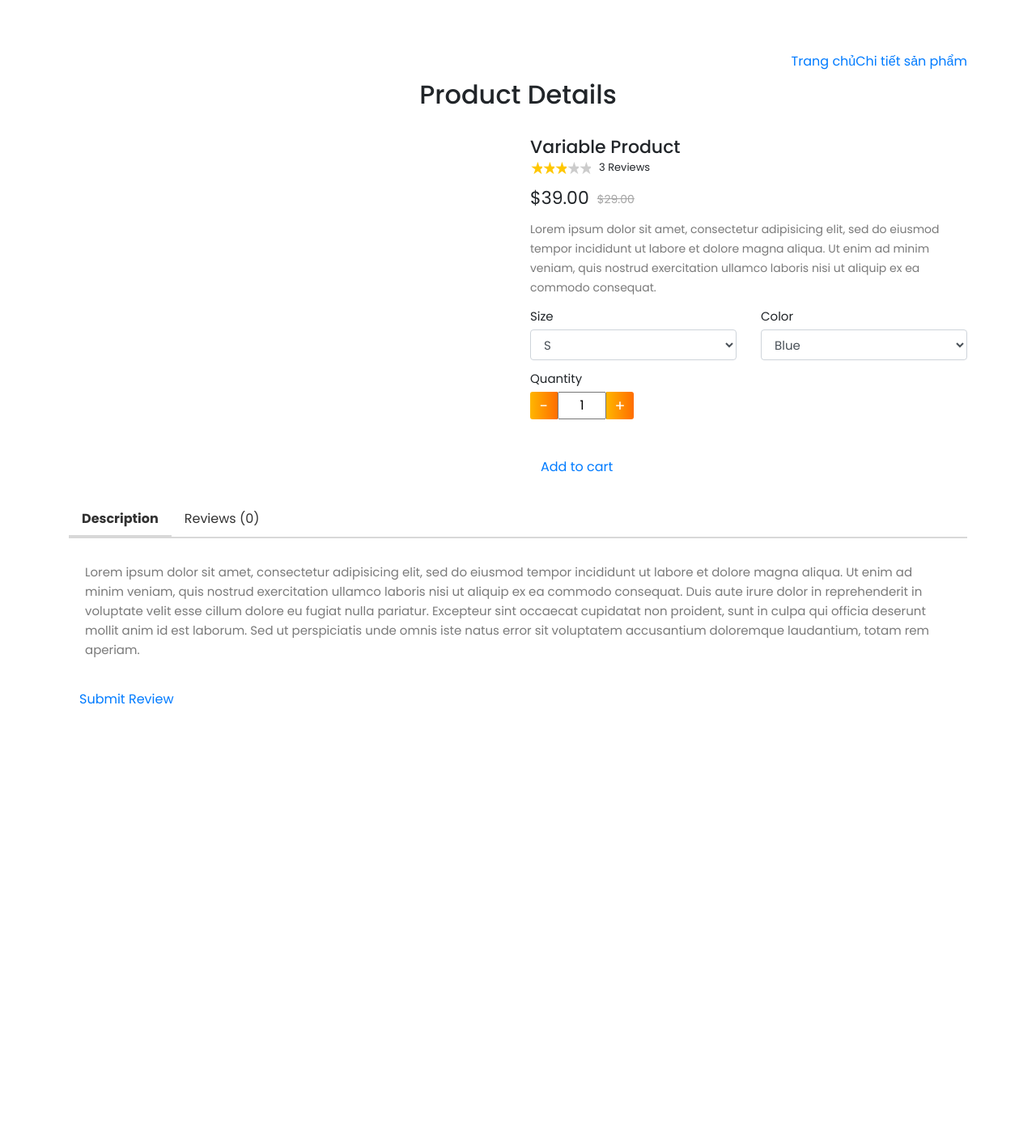
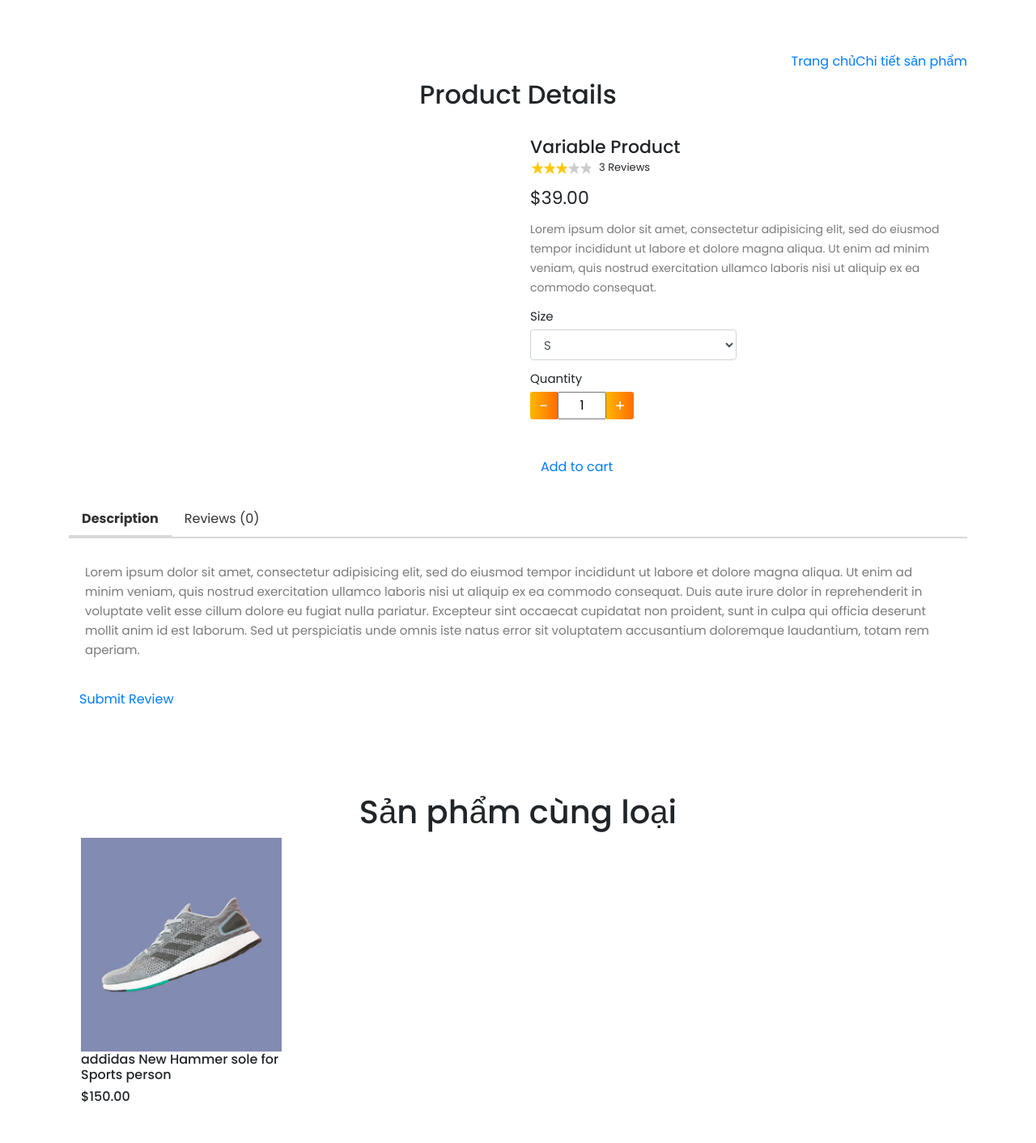
Before and after one commit to phantheanhdev/du-an-1-fpoly, a PHP site: page /view/detail.php in a window 1280 px wide. Shown: the whole page at 81% size. Before the commit the page ends 870 px from the top, so only its background shows below. Run offline with PHP 8.4, Linux system fonts and the light colour scheme; some libraries are stand-ins or nearby versions.

Commit message:
new update

```diff
--- a/view/detail.php
+++ b/view/detail.php
@@ -7,7 +7,8 @@
 <link href="https://fonts.googleapis.com/css?family=Poppins:300,400,500,600,700,800&display=swap" rel="stylesheet">
 <link rel="stylesheet" type="text/css" href="https://cdnjs.cloudflare.com/ajax/libs/font-awesome/5.12.1/css/all.min.css">
 <link rel="stylesheet" type="text/css" href="https://cdnjs.cloudflare.com/ajax/libs/OwlCarousel2/2.3.4/assets/owl.carousel.min.css">
-  <link rel="stylesheet" type="text/css" href="https://cdnjs.cloudflare.com/ajax/libs/OwlCarousel2/2.3.4/assets/owl.theme.default.min.css"><div class="pd-wrap">
+<link rel="stylesheet" type="text/css" href="https://cdnjs.cloudflare.com/ajax/libs/OwlCarousel2/2.3.4/assets/owl.theme.default.min.css">
+<div class="pd-wrap">
   <link rel="stylesheet" href="./view/assets/css/detail_product.css">
   <div class="container">
 
@@ -29,7 +30,7 @@
         <div id="slider" class="owl-carousel product-slider">
 
           <div class="item">
-                <img src="https://encrypted-tbn0.gstatic.com/images?q=tbn%3AANd9GcQI6nUmObt62eDkqNSmIvCN_KkQExtbpJmUbVx_eTh_Y3v3r-Jw"/>
+            <img src="https://encrypted-tbn0.gstatic.com/images?q=tbn%3AANd9GcQI6nUmObt62eDkqNSmIvCN_KkQExtbpJmUbVx_eTh_Y3v3r-Jw" />
           </div>
 
         </div>
@@ -54,7 +55,7 @@
               </div>
               <span>3 Reviews</span>
             </div>
-                  <div class="product-price-discount"><span>$39.00</span><span class="line-through">$29.00</span></div>
+            <div class="product-price-discount"><span>$39.00</span></div>
           </div>
           <p>Lorem ipsum dolor sit amet, consectetur adipisicing elit, sed do eiusmod tempor incididunt ut labore et dolore magna aliqua. Ut enim ad minim veniam, quis nostrud exercitation ullamco laboris nisi ut aliquip ex ea commodo consequat.</p>
           <div class="row">
@@ -65,14 +66,6 @@
                 <option>M</option>
                 <option>L</option>
                 <option>XL</option>
-                </select>
-                  </div>
-                  <div class="col-md-6">
-                    <label for="color">Color</label>
-                <select id="color" name="color" class="form-control">
-                  <option>Blue</option>
-                  <option>Green</option>
-                  <option>Red</option>
               </select>
             </div>
           </div>
@@ -91,6 +84,7 @@
         </div>
       </div>
     </div>
+
     <div class="product-info-tabs">
       <ul class="nav nav-tabs" id="myTab" role="tablist">
         <li class="nav-item">
@@ -120,6 +114,33 @@
         </form>
       </div>
     </div>
+    <!-- single product slide -->
+    <div class="single-product-slider">
+      <div class="container">
+        <div class="row justify-content-center">
+          <div class="col-lg-6 text-center mt-5">
+            <div class="section-title mt-5">
+              <h1>Sản phẩm cùng loại</h1>
+            </div>
+          </div>
+        </div>
+        <div class="row">
+          <!-- single product -->
+          <div class="col-lg-3 col-md-6">
+            <div class="single-product">
+              <img class="img-fluid" src="./view/assets/img/product/p1.jpg" alt="">
+              <div class="product-details">
+                <h6>addidas New Hammer sole
+                  for Sports person</h6>
+                <div class="price">
+                  <h6>$150.00</h6>
+                </div>
+              </div>
+            </div>
+          </div>
+        </div>
+      </div>
+    </div>
   </div>
 
 
```
Lines whose indentation alone changed are shown as unchanged.
